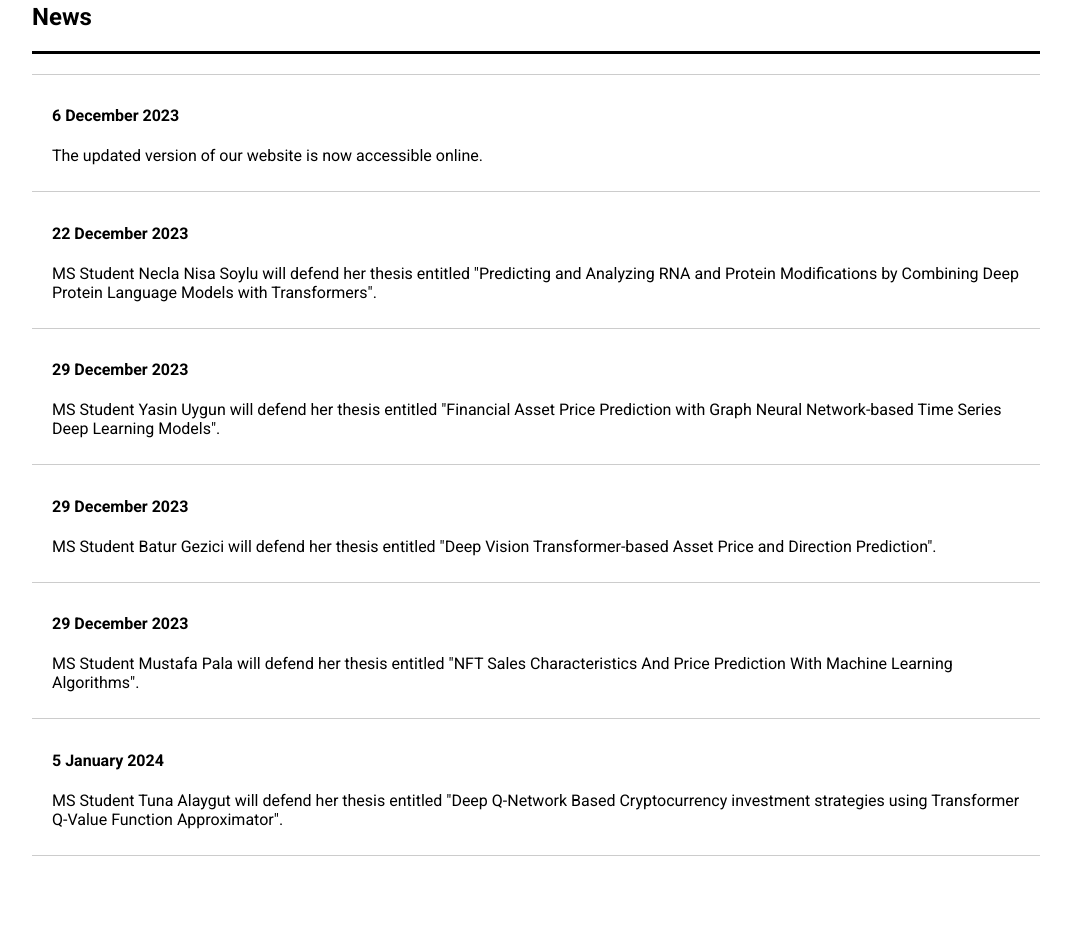
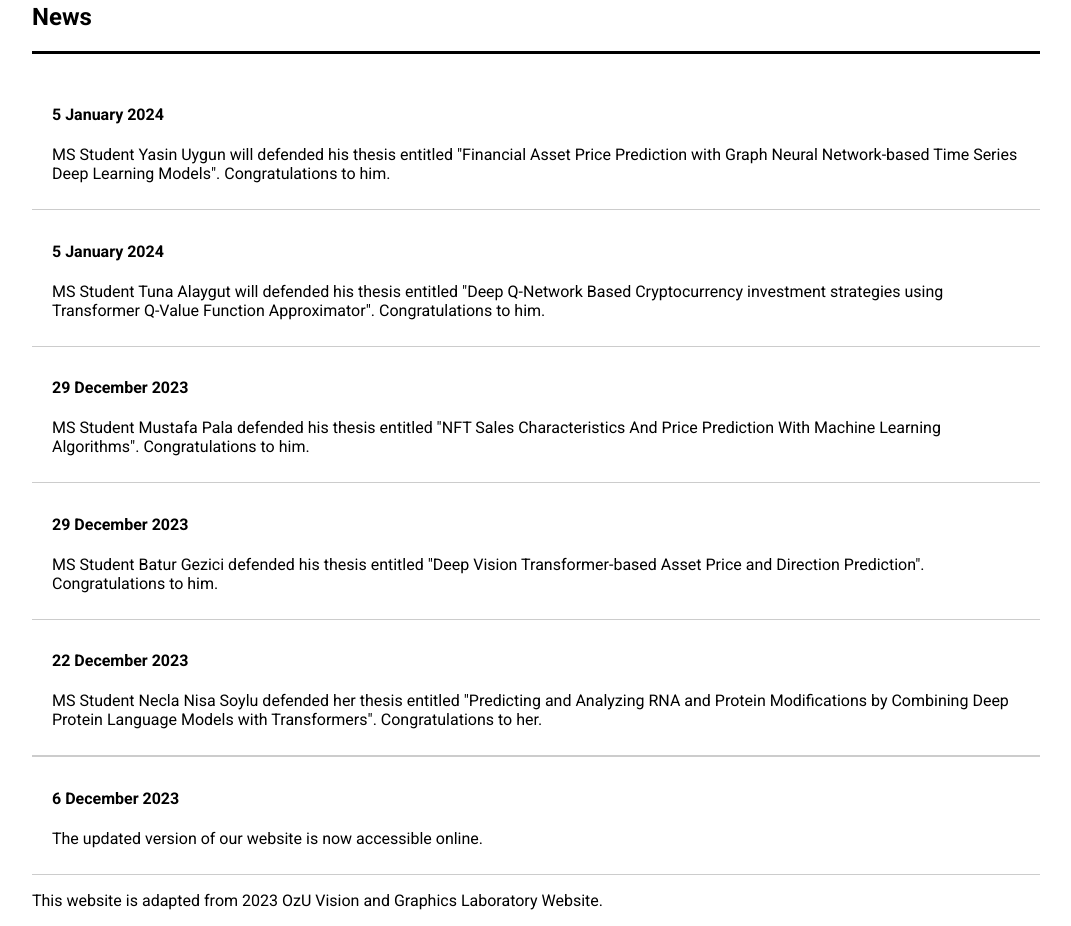
Before and after one commit to ozu-mlfinbio-lab/ozu-mlfinbio-lab.github.io, a plain HTML site: page index.html in a window 1280 px wide. Shown: the part 726-1652 px from the top of the page, without its empty margins (104-1175 px from the left). Before the commit the page ends 1590 px from the top, so only its background shows below. Drawn offline with Linux system fonts and the light colour scheme.

Commit message:
update web

```diff
--- a/index.html
+++ b/index.html
@@ -87,124 +87,56 @@
     <div class="line"></div>
 
 
+        <div class="news">
+            <h4>5 January 2024</h4>
+            <p>MS Student Yasin Uygun will defended his thesis
+            entitled "Financial Asset Price Prediction with Graph
+            Neural Network-based Time Series Deep Learning Models". Congratulations to him.</p>
+	</div>
 
+	<div class="news">
+            <h4>5 January 2024</h4>
+            <p>MS Student Tuna Alaygut will defended his thesis
+            entitled "Deep Q-Network Based Cryptocurrency investment
+            strategies using Transformer Q-Value Function
+            Approximator". Congratulations to him.</p>
+	</div>
 
+	<div class="news">
+            <h4>29 December 2023</h4>
+            <p>MS Student Mustafa Pala defended his thesis entitled
+            "NFT Sales Characteristics And Price Prediction With
+            Machine Learning Algorithms". Congratulations to him. </p>
+	</div>
 
+	<div class="news">
+            <h4>29 December 2023</h4>
+            <p>MS Student Batur Gezici defended his thesis entitled
+            "Deep Vision Transformer-based Asset Price and Direction
+            Prediction". Congratulations to him.</p>
+        </div>
 
-
-
-
-
-
-
-
-
-
-
-
-
-
-
-
-
-
-
-
-
-
-
-
-
-
-
-
-
-
-
-
-
-
-
-
-
-
-
-
-
-
-
-
-
-
-
-
-
-
-
-
-
-
-
-
-
-
-
-
-
-
-
-
-
-
-
-
-
-
-
-
-
-
-
-
-
-
-
-
-
-
-
+	<div class="news">
+            <h4>22 December 2023</h4>
+            <p>MS Student Necla Nisa Soylu defended her thesis
+            entitled "Predicting and Analyzing RNA and Protein
+            Modifications by Combining Deep Protein Language Models
+            with Transformers". Congratulations to her.</p>
+        </div>
 
         <div class="news-first">
             <h4>6 December 2023</h4>
             <p>The updated version of our website is now accessible online.</p>
         </div>
 
-        <div class="news">
-            <h4>22 December 2023</h4>
-            <p>MS Student Necla Nisa Soylu will defend her thesis entitled "Predicting and Analyzing RNA and Protein Modifications by Combining Deep Protein Language Models with Transformers".</p>
+
         </div>
+	</main>
 
-        <div class="news">
-            <h4>29 December 2023</h4>
-            <p>MS Student Yasin Uygun will defend her thesis entitled "Financial Asset Price Prediction with Graph Neural Network-based Time Series Deep Learning Models".</p>
-        </div>
-
-        <div class="news">
-            <h4>29 December 2023</h4>
-            <p>MS Student Batur Gezici will defend her thesis entitled "Deep Vision Transformer-based Asset Price and Direction Prediction".</p>
-        </div>
-
-        <div class="news">
-            <h4>29 December 2023</h4>
-            <p>MS Student Mustafa Pala will defend her thesis entitled "NFT Sales Characteristics And Price Prediction With Machine Learning Algorithms".</p>
-        </div>
-
-        <div class="news">
-            <h4>5 January 2024</h4>
-            <p>MS Student Tuna Alaygut will defend her thesis entitled "Deep Q-Network Based Cryptocurrency investment strategies using Transformer Q-Value Function Approximator".</p>
-        </div>
-        </div>
-  </main>
+	<footer>
+    <p>This website is adapted from 2023 OzU Vision and
+    Graphics Laboratory Website.</p>
+  </footer>
 
 </body>
 </html>
```
Also changed, not shown: people.html (+60 -56 lines), publications.html (+6 -1 lines), teaching.html (+6 -1 lines), vacancies.html (+6 -1 lines), 6 other files.
